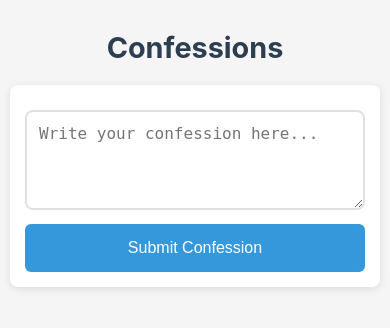
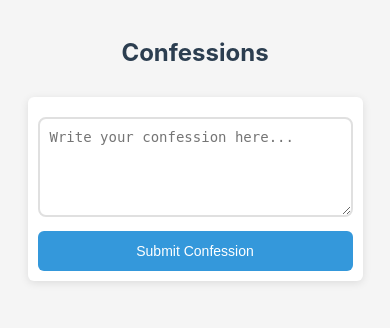
Before and after one commit to NovoSaratov/Confessions, a Flask app: page / in a window 390 px wide. Shown: the top 328 px of the page. Run offline with Flask 3, Linux system fonts and the light colour scheme; data that the repository does not hold is empty.

Commit message:
css endringer for responsiv nett design

```diff
--- a/templates/index.html
+++ b/templates/index.html
@@ -17,18 +17,19 @@
             padding: 20px;
             background-color: #f5f5f5;
             color: #333;
+            width: 100%;
         }
 
         h1 {
             text-align: center;
             margin: 30px 0;
             color: #2c3e50;
-            font-size: 2.5rem;
+            font-size: clamp(1.5rem, 5vw, 2.5rem);
         }
 
         .input-container {
             background: white;
-            padding: 20px;
+            padding: clamp(15px, 3vw, 20px);
             border-radius: 12px;
             box-shadow: 0 2px 8px rgba(0,0,0,0.1);
             margin-bottom: 30px;
@@ -37,12 +38,12 @@
 
         textarea {
             width: 100%;
-            height: 100px;
-            padding: 15px;
+            height: clamp(80px, 15vh, 150px);
+            padding: clamp(10px, 2vw, 15px);
             margin: 10px 0;
             border: 2px solid #e0e0e0;
             border-radius: 8px;
-            font-size: 16px;
+            font-size: clamp(14px, 2vw, 16px);
             resize: vertical;
             transition: border-color 0.3s;
         }
@@ -56,11 +57,11 @@
             background-color: #3498db;
             color: white;
             border: none;
-            padding: 12px 25px;
+            padding: clamp(10px, 2vw, 12px) clamp(20px, 4vw, 25px);
             border-radius: 6px;
             cursor: pointer;
-            font-size: 16px;
-            transition: background-color 0.3s;
+            font-size: clamp(14px, 2vw, 16px);
+            transition: all 0.3s;
             width: 100%;
             -webkit-tap-highlight-color: transparent;
         }
@@ -75,7 +76,7 @@
 
         .confession {
             background: white;
-            padding: 20px;
+            padding: clamp(15px, 3vw, 20px);
             margin: 15px 0;
             border-radius: 12px;
             box-shadow: 0 2px 8px rgba(0,0,0,0.1);
@@ -85,44 +86,67 @@
         .confession p {
             margin-bottom: 10px;
             line-height: 1.5;
+            font-size: clamp(14px, 2vw, 16px);
         }
 
         .confession small {
             color: #666;
-            font-size: 14px;
+            font-size: clamp(12px, 1.5vw, 14px);
             display: block;
         }
 
-        /* Mobile Responsive Styles */
+        /* Responsive Design Breakpoints */
+        @media (max-width: 1200px) {
+            body {
+                max-width: 90%;
+            }
+        }
+
+        @media (max-width: 768px) {
+            body {
+                padding: 15px;
+            }
+
+            .input-container,
+            .confession {
+                border-radius: 10px;
+            }
+        }
+
         @media (max-width: 600px) {
             body {
                 padding: 10px;
             }
 
-            h1 {
-                font-size: 1.8rem;
-                margin: 20px 0;
-            }
-
             .input-container {
-                padding: 15px;
+                padding: 12px;
                 border-radius: 8px;
             }
 
-            textarea {
-                font-size: 16px;  /* Prevents zoom on mobile */
+            .confession {
                 padding: 12px;
-            }
-
-            .confession {
-                padding: 15px;
                 margin: 10px 0;
                 border-radius: 8px;
             }
 
             button {
-                padding: 15px 20px;  /* Larger touch target for mobile */
-                font-size: 16px;
+                padding: 12px 20px;
+            }
+        }
+
+        @media (max-width: 480px) {
+            body {
+                padding: 8px;
+            }
+
+            .input-container,
+            .confession {
+                padding: 10px;
+                border-radius: 6px;
+            }
+
+            textarea {
+                height: 100px;
             }
         }
 
```
